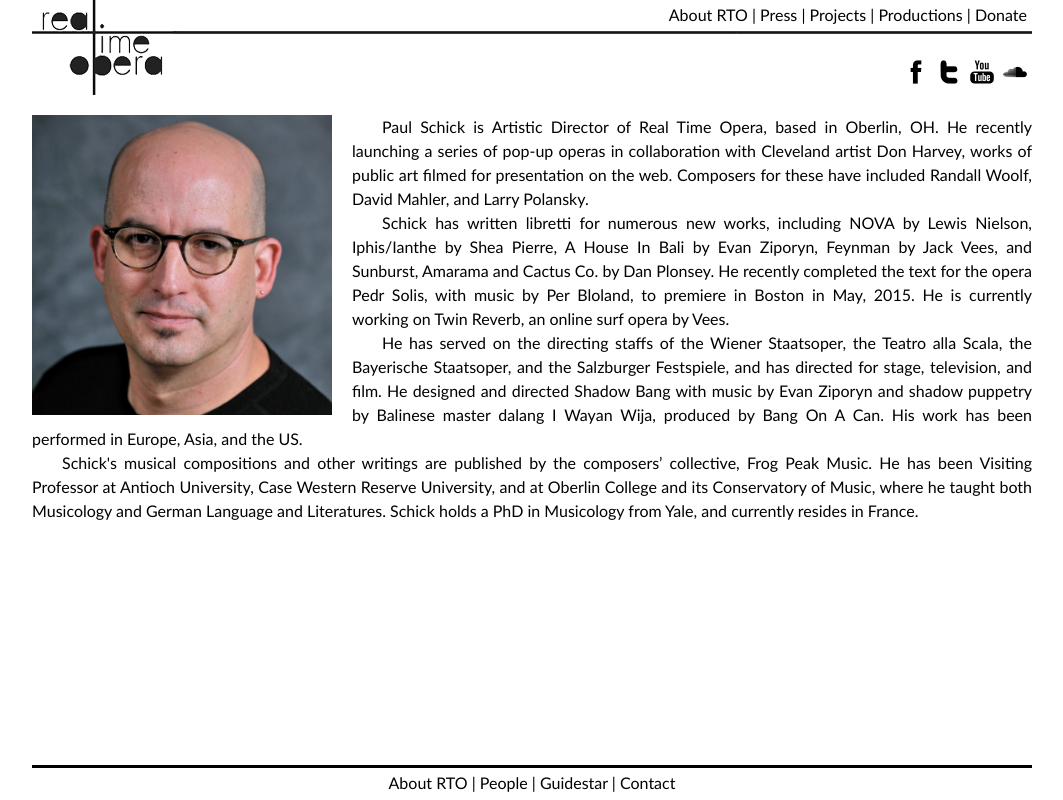
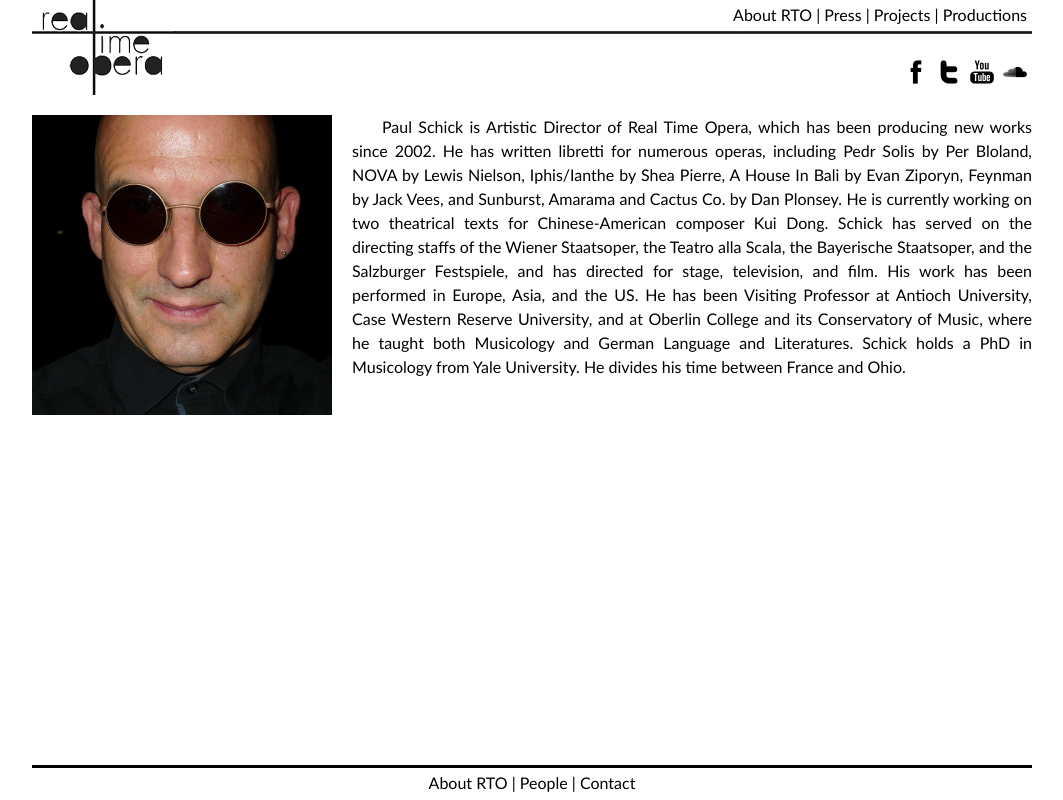
Before and after one commit to baroquebloke/RTO, a Flask app: page /people in a window 1280 px wide. Shown: the whole page, without its empty margins (108-1171 px from the left). Run offline with Flask 2, Linux system fonts and the light colour scheme.

Commit message:
added more content img and text

```diff
--- a/templates/layouts/base.html
+++ b/templates/layouts/base.html
@@ -41,9 +41,6 @@
 							<li>
 								<a href="/productions">Productions</a>
 							</li>
-							<li>
-								<a href="/donate">Donate</a>
-							</li>
 						</ul>
 					</div>
 					<ul id="nav">
@@ -58,9 +55,6 @@
 						</li>
 						<li>
 							<a href="/productions">Productions</a>
-						</li>
-						<li>
-							<a href="/donate">Donate</a>
 						</li>
 					</ul>
 				</menu>
@@ -96,8 +90,6 @@
 				{% endblock %}
 				{% block productions %}
 				{% endblock %}
-				{% block donate %}
-				{% endblock %}
 				{% block people %}
 				{% endblock %}
 			</div>
@@ -111,9 +103,6 @@
 					<a href="/people">People</a>
 				</li>
 				<li>
-					<a href="/donate">Guidestar</a>
-				</li>
-				<li>
 					<a href="/donate">Contact</a>
 				</li>
 			</ul>
--- a/templates/pages/people.html
+++ b/templates/pages/people.html
@@ -5,36 +5,21 @@
 	<div id="bio-pic">
 		<img  src="/static/Schick_01.jpg">
 	</div>
-<p>
-	Paul Schick is Artistic Director of Real Time Opera, based in Oberlin, OH. He
-	recently launching a series of pop-up operas in collaboration with Cleveland
-	artist Don Harvey, works of public art filmed for presentation on the web.
-	Composers for these have included Randall Woolf, David Mahler, and Larry
-	Polansky.
-</p>
-<p>
-	Schick has written libretti for numerous new works, including NOVA by Lewis
-	Nielson, Iphis/Ianthe by Shea Pierre, A House In Bali by Evan Ziporyn,
-	Feynman by Jack Vees, and Sunburst, Amarama and Cactus Co. by Dan Plonsey.
-	He recently completed the text for the opera Pedr Solis, with music by Per
-	Bloland, to premiere in Boston in May, 2015. He is currently working on Twin
-	Reverb, an online surf opera by Vees.
-</p>
-<p>
-	He has served on the directing staffs of the Wiener Staatsoper, the Teatro
-	alla Scala, the Bayerische Staatsoper, and the Salzburger Festspiele, and has
-	directed for stage, television, and film.  He designed and directed Shadow
-	Bang with music by Evan Ziporyn and shadow puppetry by Balinese master dalang
-	I Wayan Wija, produced by Bang On A Can.  His work has been performed in
-	Europe, Asia, and the US.
-</p>
-<p>
-	Schick's musical compositions and other writings are published by the
-	composers’ collective, Frog Peak Music.  He has been Visiting Professor at
-	Antioch University, Case Western Reserve University, and at Oberlin College
-	and its Conservatory of Music, where he taught both Musicology and German
-	Language and Literatures.  Schick holds a PhD in Musicology from Yale, and
-	currently resides in France.
-</p>
+	<p>
+		Paul Schick is Artistic Director of Real Time Opera, which has been
+		producing new works since 2002. He has written libretti for numerous
+		operas, including Pedr Solis by Per Bloland, NOVA by Lewis Nielson,
+		Iphis/Ianthe by Shea Pierre, A House In Bali by Evan Ziporyn, Feynman by
+		Jack Vees, and Sunburst, Amarama and Cactus Co. by Dan Plonsey. He is
+		currently working on two theatrical texts for Chinese-American composer Kui
+		Dong. Schick has served on the directing staffs of the Wiener Staatsoper,
+		the Teatro alla Scala, the Bayerische Staatsoper, and the Salzburger
+		Festspiele, and has directed for stage, television, and film.  His work has
+		been performed in Europe, Asia, and the US. He has been Visiting Professor
+		at Antioch University, Case Western Reserve University, and at Oberlin
+		College and its Conservatory of Music, where he taught both Musicology and
+		German Language and Literatures.  Schick holds a PhD in Musicology from
+		Yale University. He divides his time between France and Ohio.
+	</p>
 </div>
 {% endblock %}
```
Also changed, not shown: templates/pages/index.html (+9 -3 lines), static/Schick_01.jpg, static/slides/Pop-Ups.jpg (added), 1 other file.
